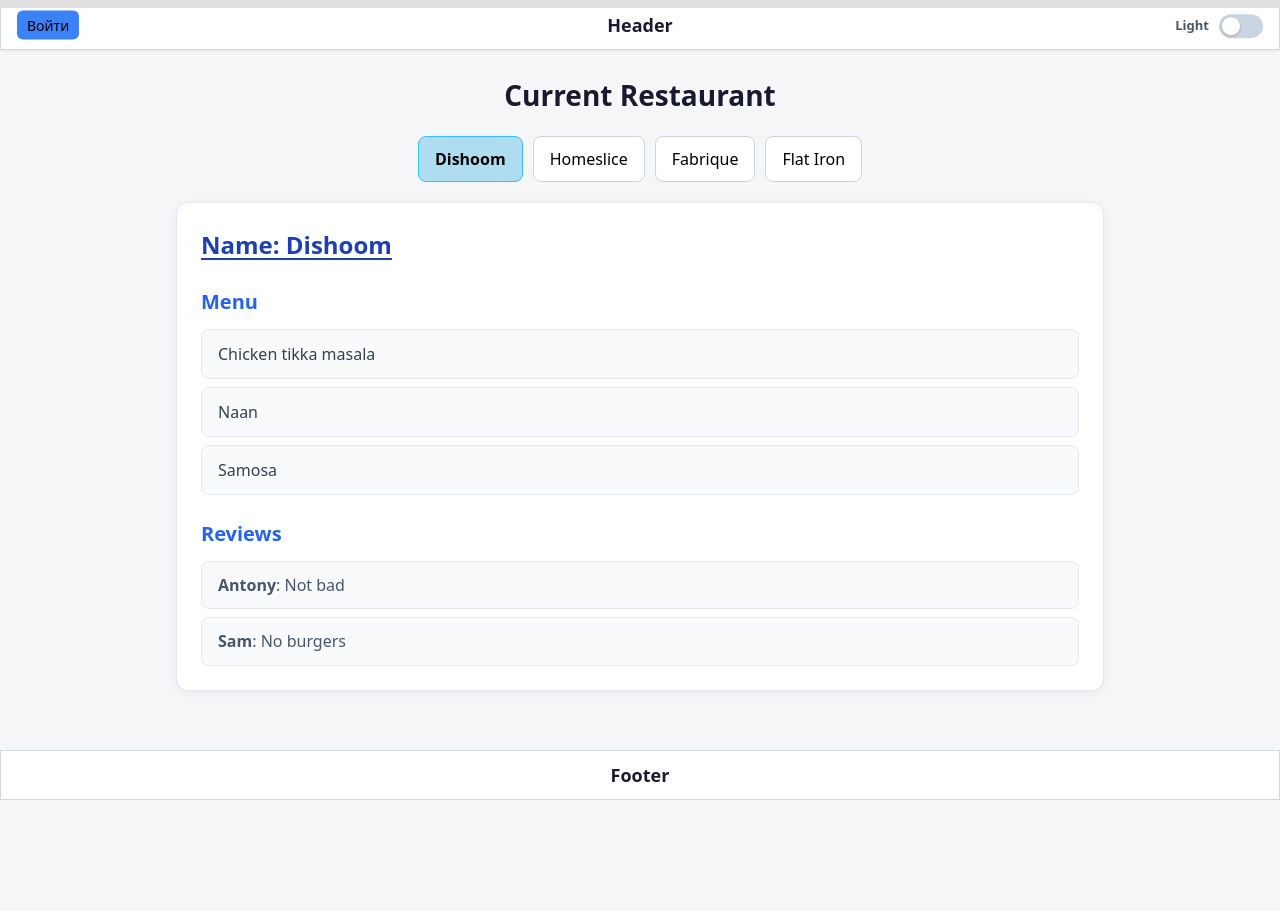
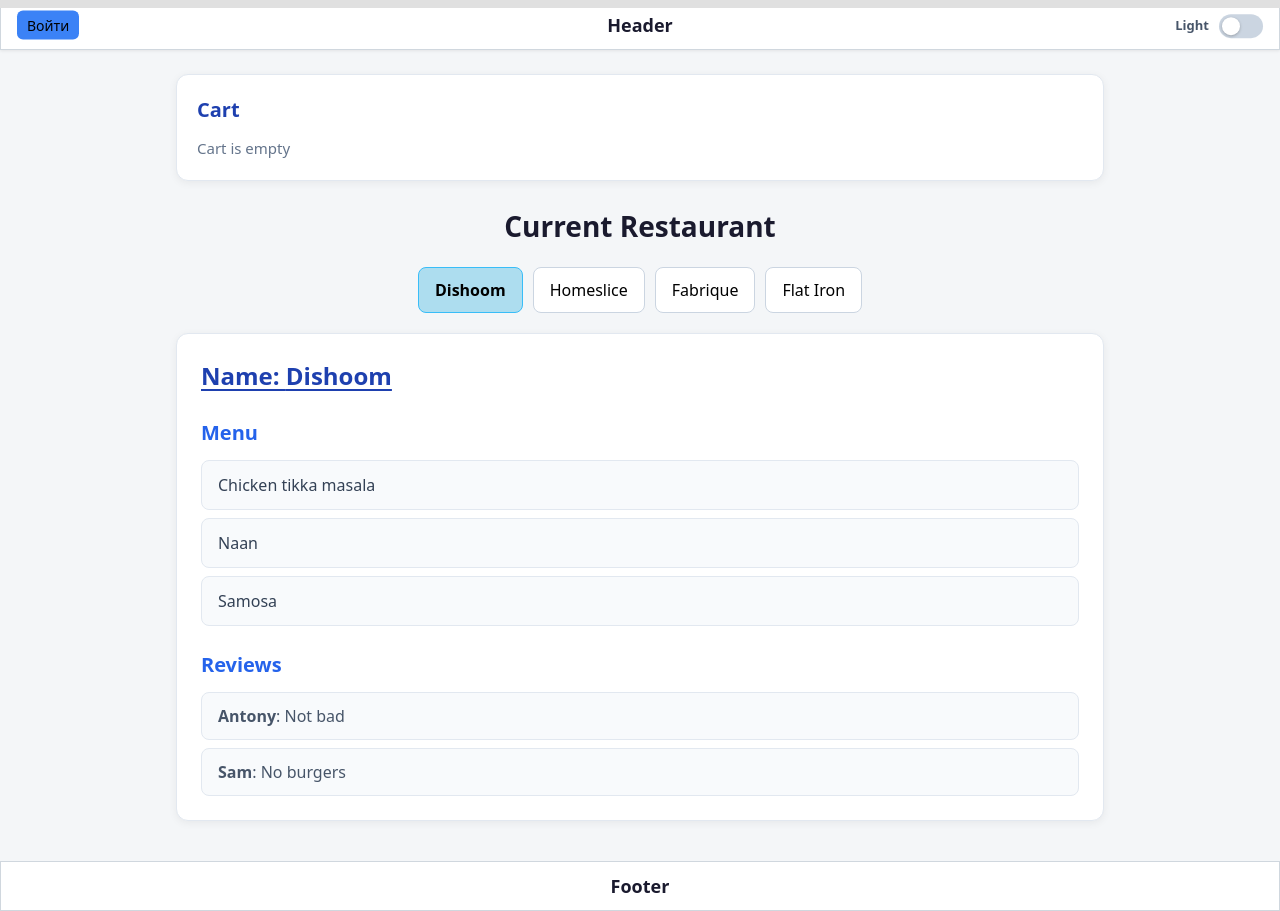
Before and after one commit to dfajl/learn_JS_react_2026, a React (Vite) app: page / in a window 1280 px wide. Before the commit the page ends 800 px from the top, so only its background shows below. Built offline with nearby package versions, Linux system fonts and the light colour scheme.

Commit message:
компонент корзины + состояние корзины через redux

```diff
--- a/src/components/App.tsx
+++ b/src/components/App.tsx
@@ -4,6 +4,7 @@
 import { MainFooter } from "./Footer/MainFooter.tsx";
 import { MainHeader } from "./Header/MainHeader.tsx";
 import { RestaurantsPage } from "./RestaurantList/RestaurantsPage.tsx";
+import { CartContainer } from "./Cart/CartContainer.tsx";
 import styles from "./App.module.css";
 
 export const App = () => {
@@ -14,6 +15,7 @@
 					<div className={styles.app}>
 						<MainHeader />
 						<main className={styles.main}>
+							<CartContainer />
 							<RestaurantsPage />
 						</main>
 						<MainFooter />
--- /dev/null
+++ b/src/components/Cart/Cart.module.css
@@ -0,0 +1,57 @@
+.cart {
+	padding: 20px;
+	margin-bottom: 24px;
+	background-color: #ffffff;
+	border: 1px solid #e2e8f0;
+	border-radius: 12px;
+	box-shadow: 0 2px 8px rgba(0, 0, 0, 0.06);
+}
+
+.title {
+	font-size: 1.25rem;
+	font-weight: 600;
+	color: #1e40af;
+	margin-bottom: 12px;
+}
+
+.empty {
+	color: #64748b;
+	font-size: 0.9375rem;
+}
+
+.list {
+	display: flex;
+	flex-direction: column;
+	gap: 8px;
+}
+
+.item {
+	display: flex;
+	justify-content: space-between;
+	align-items: center;
+	gap: 12px;
+	padding: 10px 12px;
+	background-color: #f8fafc;
+	border: 1px solid #e2e8f0;
+	border-radius: 8px;
+}
+
+.name {
+	font-weight: 500;
+	color: #334155;
+}
+
+.meta {
+	color: #64748b;
+	font-size: 0.875rem;
+	white-space: nowrap;
+}
+
+.total {
+	margin-top: 12px;
+	padding-top: 12px;
+	border-top: 1px solid #e2e8f0;
+	font-weight: 700;
+	text-align: right;
+	color: #059669;
+}
--- /dev/null
+++ b/src/components/Cart/Cart.tsx
@@ -0,0 +1,33 @@
+import type { TCartListItem } from "./types.ts";
+import styles from "./Cart.module.css";
+
+export const Cart = ({ items }: { items: TCartListItem[] }) => {
+	const total = items.reduce(
+		(sum, item) => sum + item.price * item.amount,
+		0,
+	);
+
+	return (
+		<section className={styles.cart}>
+			<h3 className={styles.title}>Cart</h3>
+			{items.length === 0 ? (
+				<p className={styles.empty}>Cart is empty</p>
+			) : (
+				<>
+					<ul className={styles.list}>
+						{items.map((item) => (
+							<li key={item.id} className={styles.item}>
+								<span className={styles.name}>{item.name}</span>
+								<span className={styles.meta}>
+									{item.amount} × {item.price} ₽ ={" "}
+									{item.amount * item.price} ₽
+								</span>
+							</li>
+						))}
+					</ul>
+					<p className={styles.total}>Total: {total} ₽</p>
+				</>
+			)}
+		</section>
+	);
+};
--- /dev/null
+++ b/src/components/Cart/CartContainer.tsx
@@ -0,0 +1,28 @@
+import { useAppSelector } from "../../store/hooks.ts";
+import { selectCartItems } from "../../store/entities/cart/slice.ts";
+import { Cart } from "./Cart.tsx";
+import type { TCartListItem } from "./types.ts";
+
+export const CartContainer = () => {
+	const cartItems = useAppSelector(selectCartItems);
+	const dishEntities = useAppSelector((state) => state.dish.entities);
+
+	const items: TCartListItem[] = cartItems.flatMap(({ id, amount }) => {
+		const dish = dishEntities[id];
+
+		if (!dish) {
+			return [];
+		}
+
+		return [
+			{
+				id,
+				name: dish.name,
+				amount,
+				price: dish.price,
+			},
+		];
+	});
+
+	return <Cart items={items} />;
+};
--- /dev/null
+++ b/src/components/Cart/types.ts
@@ -0,0 +1,6 @@
+export type TCartListItem = {
+	id: string;
+	name: string;
+	amount: number;
+	price: number;
+};
--- a/src/components/RestaurantList/RestaurantMenus/DishCounter.tsx
+++ b/src/components/RestaurantList/RestaurantMenus/DishCounter.tsx
@@ -1,15 +1,34 @@
-import { useState } from "react";
 import type { TDish } from "../restaurantTypes.ts";
 import { Counter } from "../../UI/Counter/UICounter.tsx";
+import { useAppDispatch, useAppSelector } from "../../../store/hooks.ts";
+import {
+	addToCart,
+	removeFromCart,
+	selectAmountById,
+} from "../../../store/entities/cart/slice.ts";
 import styles from "./DishCounter.module.css";
 
 export const DishCounter = ({ menuItem }: { menuItem: TDish }) => {
-	const [count, setCount] = useState(0);
+	const dispatch = useAppDispatch();
+	const amount = useAppSelector((state) =>
+		selectAmountById(state, menuItem.id),
+	);
+
+	const handleChange = (nextAmount: number) => {
+		if (nextAmount > amount) {
+			dispatch(addToCart(menuItem.id));
+			return;
+		}
+
+		if (nextAmount < amount) {
+			dispatch(removeFromCart(menuItem.id));
+		}
+	};
 
 	return (
 		<div className={styles.counter}>
-			<span className={styles.price}>{menuItem.price * count} ₽</span>
-			<Counter count={count} onChange={setCount} />
+			<span className={styles.price}>{menuItem.price * amount} ₽</span>
+			<Counter count={amount} onChange={handleChange} />
 		</div>
 	);
 };
--- /dev/null
+++ b/src/store/entities/cart/slice.ts
@@ -0,0 +1,44 @@
+import {
+	createSlice,
+	createSelector,
+	type PayloadAction,
+} from "@reduxjs/toolkit";
+
+type TCartState = Record<string, number>;
+
+const initialState: TCartState = {};
+
+export const cartSlice = createSlice({
+	name: "cart",
+	initialState,
+	reducers: {
+		addToCart: (state, { payload }: PayloadAction<string>) => {
+			state[payload] = (state[payload] || 0) + 1;
+		},
+		removeFromCart: (state, { payload }: PayloadAction<string>) => {
+			if (!state[payload]) {
+				return;
+			}
+
+			state[payload] -= 1;
+
+			if (state[payload] === 0) {
+				delete state[payload];
+			}
+		},
+	},
+	selectors: {
+		selectCartItems: createSelector(
+			[(state: TCartState) => state],
+			(cart) =>
+				Object.keys(cart).map((id) => ({
+					id,
+					amount: cart[id],
+				})),
+		),
+		selectAmountById: (state, id: string) => state[id] || 0,
+	},
+});
+
+export const { addToCart, removeFromCart } = cartSlice.actions;
+export const { selectCartItems, selectAmountById } = cartSlice.selectors;
--- a/src/store/entities/restaurant/slice.ts
+++ b/src/store/entities/restaurant/slice.ts
@@ -1,6 +1,9 @@
-import { createSlice } from "@reduxjs/toolkit";
+import { createSlice, createSelector } from "@reduxjs/toolkit";
 import { normalizedRestaurants } from "../../../mock/normilized-mock.ts";
-import type { TRestaurant } from "../../../components/RestaurantList/restaurantTypes.ts";
+import type {
+	TEntitiesState,
+	TRestaurant,
+} from "../../../components/RestaurantList/restaurantTypes.ts";
 import { createEntitiesState } from "../../utils/createEntitiesState.ts";
 
 const initialState = createEntitiesState<TRestaurant>(normalizedRestaurants);
@@ -12,8 +15,18 @@
 	selectors: {
 		selectRestaurantById: (state, id: string) => state.entities[id],
 		selectRestaurantIds: (state) => state.ids,
-		selectRestaurants: (state) =>
-			state.ids.map((id) => state.entities[id]).filter(Boolean),
+		selectRestaurants: createSelector(
+			[
+				(state: TEntitiesState<TRestaurant>) => state.ids,
+				(state: TEntitiesState<TRestaurant>) => state.entities,
+			],
+			(ids, entities) =>
+				ids
+					.map((id) => entities[id])
+					.filter((restaurant): restaurant is TRestaurant =>
+						Boolean(restaurant),
+					),
+		),
 	},
 });
 
--- a/src/store/redux.ts
+++ b/src/store/redux.ts
@@ -3,6 +3,7 @@
 import { dishSlice } from "./entities/dish/slice.ts";
 import { reviewSlice } from "./entities/review/slice.ts";
 import { userSlice } from "./entities/user/slice.ts";
+import { cartSlice } from "./entities/cart/slice.ts";
 
 export const store = configureStore({
 	reducer: {
@@ -10,6 +11,7 @@
 		[dishSlice.name]: dishSlice.reducer,
 		[reviewSlice.name]: reviewSlice.reducer,
 		[userSlice.name]: userSlice.reducer,
+		[cartSlice.name]: cartSlice.reducer,
 	},
 });
 
```
